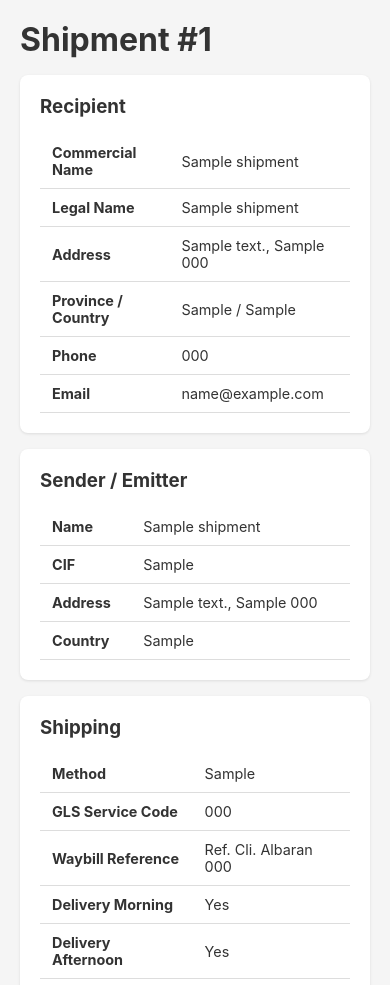
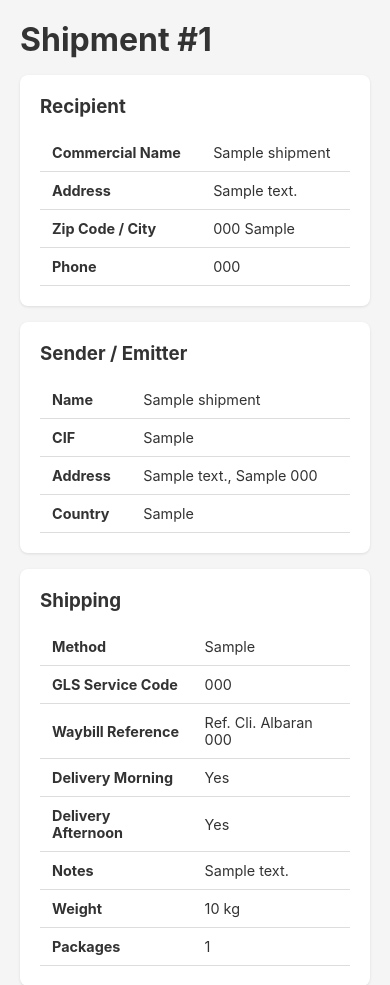
Before and after one commit to markussag-art/HOLDED2GLS, a Node server app: page /shipments/1 in a window 390 px wide; the page is wider, and only the part inside the window is pictured. Shown: the part 84-1069 px from the top of that part. Run offline with Node 20, Linux system fonts and the light colour scheme; tables that the repository leaves empty hold one stand-in row (values such as "Sample post"); some libraries are stand-ins or nearby versions.

Commit message:
fix: label shows only commercial name for receiver section
Remove legal name (Nombre2) from GLS label — the receiver section now
shows only: Commercial Name, Address, Zip Code, City, Phone.
Nombre2 is always sent as empty string to the GLS SOAP API.

https://claude.ai/code/session_01S2Y5dB5FgsiKq6CYQt8dvn

```diff
--- a/src/services/glsService.js
+++ b/src/services/glsService.js
@@ -123,11 +123,9 @@ function buildGlsPayload(shipment) {
   const recipientName = shipment.recipientName || shipment.recipient_name || '';
   const holdedWaybill = shipment.holdedWaybillNumber || shipment.holded_waybill_number || '';
 
-  // Commercial Name goes to primary name field; legal name to secondary
+  // Only Commercial Name appears on the label; legal name is NOT included
   const nameLine1 = recipientCommercialName || recipientName;
-  const nameLine2 = recipientCommercialName && recipientName && recipientCommercialName !== recipientName
-    ? recipientName
-    : '';
+  const nameLine2 = '';
 
   const referenceStr = buildReferenceString(holdedWaybill);
 
--- a/src/views/shipments/detail.ejs
+++ b/src/views/shipments/detail.ejs
@@ -22,12 +22,10 @@
 <div class="card">
   <h3>Recipient</h3>
   <table>
-    <tr><td><strong>Commercial Name</strong></td><td><%= shipment.recipient_commercial_name || '-' %></td></tr>
-    <tr><td><strong>Legal Name</strong></td><td><%= shipment.recipient_name || '-' %></td></tr>
-    <tr><td><strong>Address</strong></td><td><%= shipment.recipient_address %>, <%= shipment.recipient_city %> <%= shipment.recipient_postal_code %></td></tr>
-    <tr><td><strong>Province / Country</strong></td><td><%= shipment.recipient_province || '' %> / <%= shipment.recipient_country %></td></tr>
+    <tr><td><strong>Commercial Name</strong></td><td><%= shipment.recipient_commercial_name || shipment.recipient_name || '-' %></td></tr>
+    <tr><td><strong>Address</strong></td><td><%= shipment.recipient_address || '-' %></td></tr>
+    <tr><td><strong>Zip Code / City</strong></td><td><%= shipment.recipient_postal_code || '' %> <%= shipment.recipient_city || '' %></td></tr>
     <tr><td><strong>Phone</strong></td><td><%= shipment.recipient_phone || '-' %></td></tr>
-    <tr><td><strong>Email</strong></td><td><%= shipment.recipient_email || '-' %></td></tr>
   </table>
 </div>
 
```
Also changed, not shown: docs/INTEGRATIONS.md (+2 -2 lines), tests/e2e/trackingUrlToHolded.test.js (+1 -1 lines), tests/integration/glsShipment.test.js (+2 -2 lines), tests/unit/glsPayload.test.js (+4 -4 lines).
